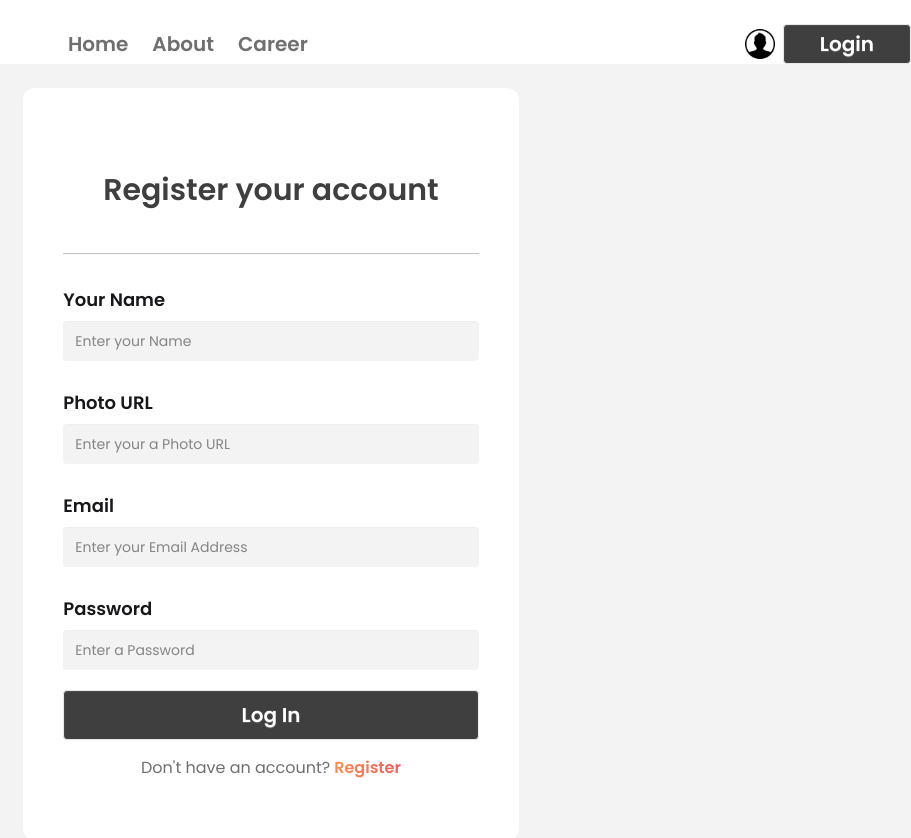
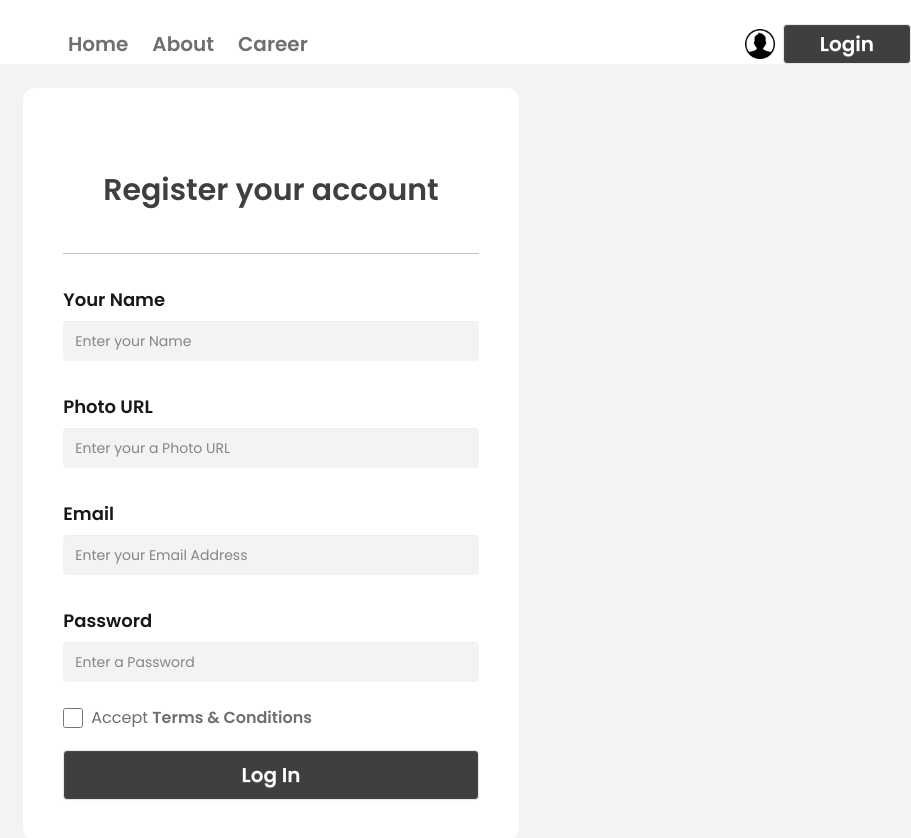
Before and after one commit to fardinfaruk-bd/Dragon-News-Next, a Next.js app: page /register in a window 1280 px wide. Shown: the top 838 px of the page, without its empty margins (369-1280 px from the left). Built offline with nearby package versions, Linux system fonts and the light colour scheme.

Commit message:
add validation in Form input and get data from Form

```diff
--- a/package.json
+++ b/package.json
@@ -16,6 +16,7 @@
     "react": "19.2.4",
     "react-dom": "19.2.4",
     "react-fast-marquee": "^1.6.5",
+    "react-hook-form": "^7.74.0",
     "react-icons": "^5.6.0"
   },
   "devDependencies": {
--- a/src/app/(auth)/login/page.jsx
+++ b/src/app/(auth)/login/page.jsx
@@ -1,20 +1,32 @@
+"use client"
 import Link from 'next/link';
 import React from 'react';
+import { useForm } from 'react-hook-form';
 
 const LoginPage = () => {
+
+    const { register, handleSubmit, formState: { errors }}= useForm();
+
+    const handleLogin = (data) => {
+        console.log(data);
+
+    }
+
     return (
         <div className='container mx-auto min-h-screen flex justify-center items-center bg-[#F3F3F3]'>
             <div className='p-10 rounded-xl bg-white'>
                 <h1 className='font-semibold text-[#403F3F] text-[30px] text-center p-10 '>Login Your Account</h1>
                 <hr className='border-[#c9bebe] mb-6'/>
-                <form className='space-y-4'>
+                <form className='space-y-4' onSubmit={handleSubmit(handleLogin)}>
                     <fieldset className="fieldset">
                         <legend className="fieldset-legend font-semibold text-[18px] text[#403F3F]">Email address</legend>
-                        <input type="text" className="input w-full bg-[#F3F3F3] border-none" placeholder="Enter your email address" />
+                        <input type="text" {...register("email", {required: "This email field is required"})} className="input w-full bg-[#F3F3F3] border-none" placeholder="Enter your email address" />
+                        {errors.email && <span className='text-red-500'>{errors.email?.message}</span>}
                     </fieldset>
                     <fieldset className="fieldset">
                         <legend className="fieldset-legend font-semibold text-[18px] text[#403F3F]">Password</legend>
-                        <input type="email" className="input w-full bg-[#F3F3F3] border-none" placeholder="Enter your password" />
+                        <input type="text" {...register("password", {required: "This Password field is required"})} className="input w-full bg-[#F3F3F3] border-none" placeholder="Enter your password" />
+                        {errors.password && <span className='text-red-500'>{errors.password?.message}</span>}
                     </fieldset>
                     <button className='btn bg-[#403F3F] text-white w-full text-xl p-6'>Log In</button>
                     <div className='flex justify-center items-center gap-1 mb-5'>
--- a/src/app/(auth)/register/page.jsx
+++ b/src/app/(auth)/register/page.jsx
@@ -1,36 +1,48 @@
+"use client"
 import Link from 'next/link';
 import React from 'react';
+import { useForm } from 'react-hook-form';
 
 const RegisterPage = () => {
+
+
+    const { register, handleSubmit, formState: { errors } } = useForm();
+
+    const handleRegister = (data) => {
+        console.log(data);
+
+    }
     return (
         <div className='container mx-auto min-h-screen flex justify-center items-center bg-[#F3F3F3]'>
             <div className='p-10 rounded-xl bg-white'>
                 <h1 className='font-semibold text-[#403F3F] text-[30px] text-center p-10 '>Register your account</h1>
-                <hr className='border-[#c9bebe] mb-6'/>
-                <form className='space-y-4'>
+                <hr className='border-[#c9bebe] mb-6' />
+                <form className='space-y-5' onSubmit={handleSubmit(handleRegister)}>
                     <fieldset className="fieldset">
                         <legend className="fieldset-legend font-semibold text-[18px] text[#403F3F]">Your Name</legend>
-                        <input type="text" className="input w-full bg-[#F3F3F3] border-none" placeholder="Enter your Name" />
+                        <input type="text" {...register("name", { required: "This name field is required" })} className="input w-full bg-[#F3F3F3] border-none" placeholder="Enter your Name" />
+                        {errors.name && <span className='text-red-500'>{errors.name?.message}</span>}
                     </fieldset>
                     <fieldset className="fieldset">
                         <legend className="fieldset-legend font-semibold text-[18px] text[#403F3F]">Photo URL</legend>
-                        <input type="email" className="input w-full bg-[#F3F3F3] border-none" placeholder="Enter your a Photo URL" />
+                        <input type="text" {...register("photo", { required: "This Photo field is required" })} className="input w-full bg-[#F3F3F3] border-none" placeholder="Enter your a Photo URL" />
+                        {errors.photo && <span className='text-red-500'>{errors.photo?.message}</span>}
                     </fieldset>
                     <fieldset className="fieldset">
                         <legend className="fieldset-legend font-semibold text-[18px] text[#403F3F]">Email</legend>
-                        <input type="email" className="input w-full bg-[#F3F3F3] border-none" placeholder="Enter your Email Address" />
+                        <input type="email" {...register("email", { required: "This Email field is required" })} className="input w-full bg-[#F3F3F3] border-none" placeholder="Enter your Email Address" />
+                        {errors.email && <span className='text-red-500'>{errors.email?.message}</span>}
                     </fieldset>
                     <fieldset className="fieldset">
                         <legend className="fieldset-legend font-semibold text-[18px] text[#403F3F]">Password</legend>
-                        <input type="email" className="input w-full bg-[#F3F3F3] border-none" placeholder="Enter a Password" />
+                        <input type="text" {...register("password", { required: "This name field is required" })} className="input w-full bg-[#F3F3F3] border-none" placeholder="Enter a Password" />
+                        {errors.password && <span className='text-red-500'>{errors.password?.message}</span>}
                     </fieldset>
+                    <div className='flex gap-2 items-center'>
+                        <input type="checkbox" className="w-5 h-5" /> <span className='text-[#706F6F]'>Accept <span className='font-semibold'>Terms & Conditions</span></span>
+                    </div>
                     <button className='btn bg-[#403F3F] text-white w-full text-xl p-6'>Log In</button>
-                    <div className='flex justify-center items-center gap-1 mb-5'>
-                        <p className='text-[#706F6F]'>Don't have an account?</p>
-                        <Link href={"/register"}>
-                        <button className='bg-linear-to-r from-[#FF8C47] to-[#F75B5F] bg-clip-text text-transparent font-semibold cursor-pointer'>Register</button>
-                        </Link>
-                    </div>
+
                 </form>
             </div>
         </div>
```
Also changed, not shown: 1 other file (tests, documents, lock files or other folders).
